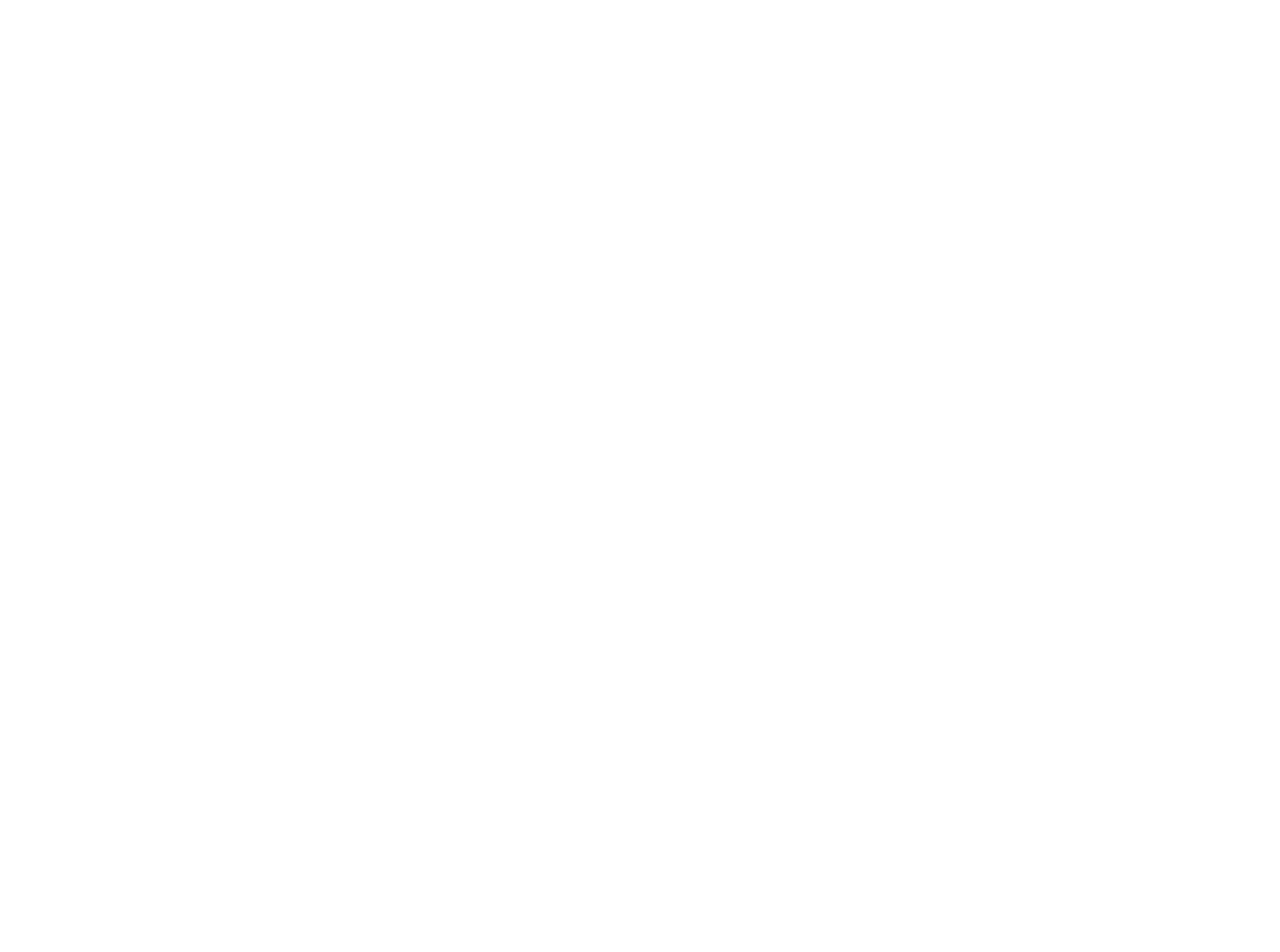
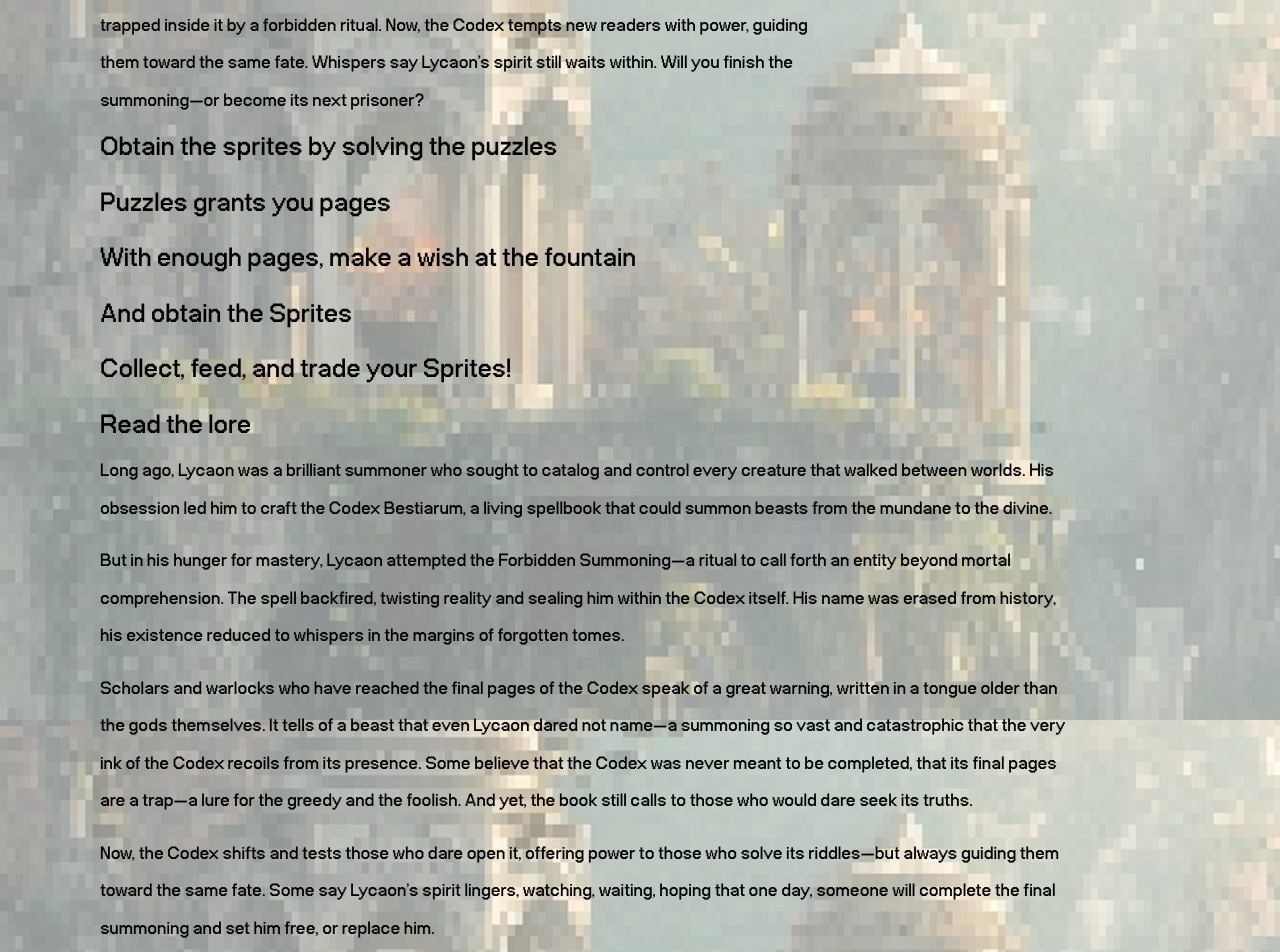
Before and after one commit to AntiAvengers/Lycaon, a React (Vite) app in the folder client/: page / in a window 1280 px wide. Shown: the part 880-1832 px from the top of the page. Before the commit the page ends 800 px from the top, so only its background shows below. Built offline with nearby package versions, Linux system fonts and the light colour scheme.

Commit message:
added aboutPg to connectpg

```diff
--- /dev/null
+++ b/client/src/aboutPg.jsx
@@ -0,0 +1,63 @@
+const AboutPg = () => {
+    return (
+        <div className="w-full bg-[#FFFFFF]/50 flex flex-col px-[100px] py-[50px]">
+            <p className="w-[722px] text-[25px]">
+                Lycaon, a powerful summoner, created the Codex Bestiarum to
+                control all beasts but was trapped inside it by a forbidden
+                ritual. Now, the Codex tempts new readers with power, guiding
+                them toward the same fate. Whispers say Lycaon’s spirit still
+                waits within. Will you finish the summoning—or become its next
+                prisoner?
+            </p>
+            <section className="text-[37px]">
+                <h1>Obtain the sprites by solving the puzzles</h1>
+                <h1>Puzzles grants you pages</h1>
+                <h1>With enough pages, make a wish at the fountain</h1>
+                <h1>And obtain the Sprites</h1>
+                <h1>Collect, feed, and trade your Sprites!</h1>
+            </section>
+            <section className="w-[977px]">
+                <h1 className="text-[37px]">Read the lore</h1>
+                <p className="text-[25px]">
+                    Long ago, Lycaon was a brilliant summoner who sought to
+                    catalog and control every creature that walked between
+                    worlds. His obsession led him to craft the Codex Bestiarum,
+                    a living spellbook that could summon beasts from the mundane
+                    to the divine.
+                    <div className="h-[15px]" />
+                    But in his hunger for mastery, Lycaon attempted the
+                    Forbidden Summoning—a ritual to call forth an entity beyond
+                    mortal comprehension. The spell backfired, twisting reality
+                    and sealing him within the Codex itself. His name was erased
+                    from history, his existence reduced to whispers in the
+                    margins of forgotten tomes.
+                    <div className="h-[15px]" />
+                    Scholars and warlocks who have reached the final pages of
+                    the Codex speak of a great warning, written in a tongue
+                    older than the gods themselves. It tells of a beast that
+                    even Lycaon dared not name—a summoning so vast and
+                    catastrophic that the very ink of the Codex recoils from its
+                    presence. Some believe that the Codex was never meant to be
+                    completed, that its final pages are a trap—a lure for the
+                    greedy and the foolish. And yet, the book still calls to
+                    those who would dare seek its truths.
+                    <div className="h-[15px]" />
+                    Now, the Codex shifts and tests those who dare open it,
+                    offering power to those who solve its riddles—but always
+                    guiding them toward the same fate. Some say Lycaon’s spirit
+                    lingers, watching, waiting, hoping that one day, someone
+                    will complete the final summoning and set him free, or
+                    replace him.
+                    <div className="h-[15px]" />
+                    Will you decipher the riddles, summon creatures of legend,
+                    and claim the power of the forgotten beasts?
+                    <div className="h-[15px]" />
+                    Or will you unlock a secret that should have remained lost
+                    forever?
+                </p>
+            </section>
+        </div>
+    );
+};
+
+export default AboutPg;
--- a/client/src/components/connectPg.jsx
+++ b/client/src/components/connectPg.jsx
@@ -1,8 +1,10 @@
 import { Link } from "react-router-dom";
+import AboutPg from "../aboutPg";
 
 const ConnectPg = () => {
     return (
-        <div className="min-h-screen w-full flex flex-col justify-center items-center px-4 sm:px-6">
+        <div className="w-full flex flex-col justify-center items-center">
+            <section className="min-h-screen flex flex-col items-center justify-center">
                 <h1 className="text-[45px] sm:text-[80px] uppercase text-center">
                     Welcome to Lycaon
                 </h1>
@@ -23,6 +25,8 @@ const ConnectPg = () => {
                         Connect Sui Wallet
                     </span>
                 </Link>
+            </section>
+            <AboutPg />
         </div>
     );
 };
```
Lines whose indentation alone changed are shown as unchanged.
